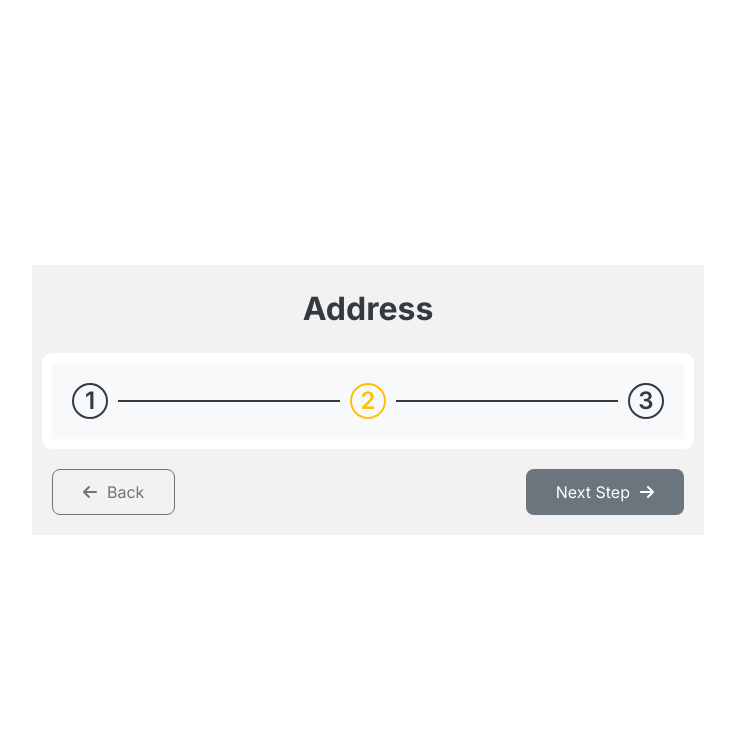
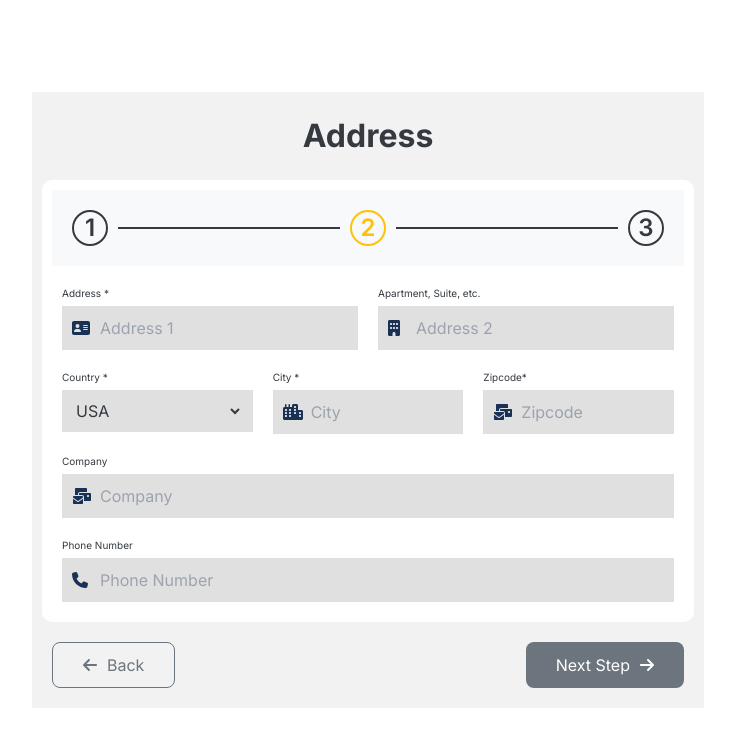
Before and after one commit to schan610/bd-frontend-challenge, a Next.js app: page /register in a window 1280 px wide. Both pictures are taken after a click on the button "Next Step". Shown: the top 746 px of the page, without its empty margins (272-1007 px from the left). Built offline with nearby package versions, Linux system fonts and the light colour scheme.

Commit message:
feat: complete forms ui

```diff
--- a/src/app/globals.css
+++ b/src/app/globals.css
@@ -100,3 +100,54 @@
   border: 1px solid #6c757d;
   color: #6c757d;
 }
+
+.form-control {
+  display: flex;
+  flex-direction: column;
+  padding: 10px;
+  gap: 5px;
+  width: 100%;
+  & label {
+    font-size: 10px;
+  }
+}
+
+.input-container {
+  position: relative;
+  width: 100%;
+  & input {
+    width: 100%;
+    padding: 10px;
+    background-color: #e0e0e0;
+    padding-left: 38px;
+  }
+}
+
+.input__icon {
+  font-size: 16px;
+  position: absolute;
+  padding: 10px;
+  top: 50%;
+  left: 0px;
+  transform: translateY(-50%);
+  color: #193154;
+}
+
+.checkbox-control {
+  padding: 10px;
+  display: flex;
+  flex-direction: row;
+  gap: 10px;
+  align-items: center;
+}
+
+.dropdown-container {
+  width: 100%;
+  & select {
+    cursor: pointer;
+    width: 100%;
+    padding: 10px;
+    background-color: #e0e0e0;
+    border-right: 10px solid transparent;
+  }
+}
--- a/src/app/register/_components/AccountForm.tsx
+++ b/src/app/register/_components/AccountForm.tsx
@@ -0,0 +1,55 @@
+import { FontAwesomeIcon } from "@fortawesome/react-fontawesome";
+import { faUser, faUserTie, faUserNinja, faEnvelope, faKey, faFingerprint } from "@fortawesome/free-solid-svg-icons";
+
+const AccountForm = () => {
+  return <div>
+     <div className="flex">
+       <div className="form-control">
+         <label htmlFor="firstName">First Name</label>
+         <div className="input-container">
+          <input  type="text" id="firstName" name="firstName" placeholder="First Name"/>
+           <FontAwesomeIcon icon={faUser} className="input__icon"/>
+          </div>
+       </div>
+       <div className="form-control">
+         <label htmlFor="lastName">Last Name</label>
+         <div className="input-container">
+          <input  type="text" id="lastName" name="lastName" placeholder="Last Name"/>
+           <FontAwesomeIcon icon={faUserTie} className="input__icon"/>
+          </div>
+       </div>
+     </div>
+     <div className="form-control">
+         <label htmlFor="username">Username *</label>
+         <div className="input-container">
+          <input  type="text" id="username" name="username" placeholder="Username" required/>
+           <FontAwesomeIcon icon={faUserNinja} className="input__icon"/>
+          </div>
+      </div>
+     <div className="form-control">
+         <label htmlFor="email">Email Address *</label>
+         <div className="input-container">
+          <input  type="text" id="email" name="email" placeholder="Email" required/>
+           <FontAwesomeIcon icon={faEnvelope} className="input__icon"/>
+          </div>
+      </div>
+     <div className="flex">
+       <div className="form-control">
+           <label htmlFor="password">Password *</label>
+           <div className="input-container">
+            <input  type="text" id="password" name="password" placeholder="Password" required/>
+             <FontAwesomeIcon icon={faKey} className="input__icon"/>
+            </div>
+        </div>
+        <div className="form-control">
+           <label htmlFor="password">Confirm Password *</label>
+           <div className="input-container">
+            <input  type="text" id="password" name="password" placeholder="Password" required/>
+             <FontAwesomeIcon icon={faFingerprint} className="input__icon"/>
+            </div>
+        </div>
+     </div>
+  </div>
+};
+
+export default AccountForm;
--- /dev/null
+++ b/src/app/register/_components/AddressForm.tsx
@@ -0,0 +1,66 @@
+import { FontAwesomeIcon } from "@fortawesome/react-fontawesome";
+import { faAddressCard, faBuilding, faChevronDown, faCity, faEnvelopesBulk, faPhone } from "@fortawesome/free-solid-svg-icons";
+
+const AddressForm = () => {
+  return <div>
+     <div className="flex">
+       <div className="form-control">
+         <label htmlFor="address1">Address *</label>
+         <div className="input-container">
+          <input  type="text" id="address1" name="address1" placeholder="Address 1" required/>
+           <FontAwesomeIcon icon={faAddressCard} className="input__icon"/>
+          </div>
+       </div>
+       <div className="form-control">
+         <label htmlFor="address2">Apartment, Suite, etc.</label>
+         <div className="input-container">
+          <input  type="text" id="address2" name="address2" placeholder="Address 2"/>
+           <FontAwesomeIcon icon={faBuilding} className="input__icon"/>
+          </div>
+       </div>
+     </div>
+     <div className="flex">
+       <div className="form-control">
+           <label htmlFor="country">Country *</label>
+           <div className="dropdown-container">
+            <select id="country" name="country" required>
+                <option value="USA">USA</option>
+                <option value="Canada">Canada</option>
+                <option value="Italy">Italy</option>
+                <option value="Austrailia">Austrailia</option>
+              </select>
+            </div>
+        </div>
+        <div className="form-control">
+           <label htmlFor="city">City *</label>
+           <div className="input-container">
+            <input  type="text" id="city" name="city" placeholder="City" required/>
+             <FontAwesomeIcon icon={faCity} className="input__icon"/>
+            </div>
+        </div>
+        <div className="form-control">
+           <label htmlFor="zipcode">Zipcode*</label>
+           <div className="input-container">
+            <input type="text" pattern="[0-9]{5}" id="zipcode" name="zipcode" placeholder="Zipcode" required/>
+             <FontAwesomeIcon icon={faEnvelopesBulk} className="input__icon"/>
+            </div>
+        </div>
+     </div>
+     <div className="form-control">
+           <label htmlFor="company">Company</label>
+           <div className="input-container">
+            <input type="text" pattern="[0-9]{5}" id="company" name="company" placeholder="Company"/>
+             <FontAwesomeIcon icon={faEnvelopesBulk} className="input__icon"/>
+            </div>
+        </div>
+        <div className="form-control">
+           <label htmlFor="phone">Phone Number</label>
+           <div className="input-container">
+            <input type="text" pattern="[0-9]{5}" id="phone" name="phone" placeholder="Phone Number"/>
+             <FontAwesomeIcon icon={faPhone} className="input__icon"/>
+            </div>
+        </div>
+  </div>
+};
+
+export default AddressForm;
--- /dev/null
+++ b/src/app/register/_components/PreferencesForm.tsx
@@ -0,0 +1,23 @@
+const PreferencesForm = () => {
+return <>
+ <div className="checkbox-control">
+  <input type="checkbox" id="wantsNotifications" name="wantsNotifications"/>
+  <label htmlFor="wantsNotifications">Send notifications</label>
+</div>
+ <div className="checkbox-control">
+  <input type="checkbox" id="shareInformation" name="shareInformation"/>
+  <label htmlFor="shareInformation">Share information with related marketer</label>
+</div>
+<div className="form-control">
+  <label htmlFor="notificationPreferences">Notification Preferences</label>
+  <div className="dropdown-container">
+      <select id="notificationPreferences" name="notificationPreferences">
+          <option value="Email">Email</option>
+          <option value="Text">Text</option>
+        </select>
+  </div>
+</div>
+</>
+};
+
+export default PreferencesForm;
--- a/src/app/register/page.tsx
+++ b/src/app/register/page.tsx
@@ -2,6 +2,10 @@
 import { Fragment, useState } from "react";
 import { FontAwesomeIcon } from "@fortawesome/react-fontawesome";
 import { faArrowRight, faArrowLeft } from "@fortawesome/free-solid-svg-icons";
+
+import AccountForm from "./_components/AccountForm";
+import AddressForm from "./_components/AddressForm";
+import PreferencesForm from "./_components/PreferencesForm";
 
 const steps = [
   {id: "1", title: "Account"},
@@ -17,7 +21,6 @@ const RegisterPage = () => {
   };
   const handleBackBtn = () => {
     if(curStep === 0) return;
-
     setCurStep(prevState => prevState-1);
   };
   return <div className="w-screen h-screen flex flex-col justify-center items-center max-w-2xl mx-auto">
@@ -34,12 +37,16 @@ const RegisterPage = () => {
             </Fragment>
           } )}
         </div>
+        <form className="form-container">
+            {curStep === 0 && <AccountForm/>}
+            {curStep === 1 && <AddressForm/>}
+            {curStep === 2 && <PreferencesForm/>}
+        </form>
       </div>
       <div className="controls">
           <button className="controls__btn--secondary" onClick={handleBackBtn}><FontAwesomeIcon icon={faArrowLeft} /> Back</button>
           <button className="controls__btn--primary" onClick={handleNextBtn}>Next Step <FontAwesomeIcon icon={faArrowRight} /></button>
       </div>
-
   </section>
   </div>
 };
```
